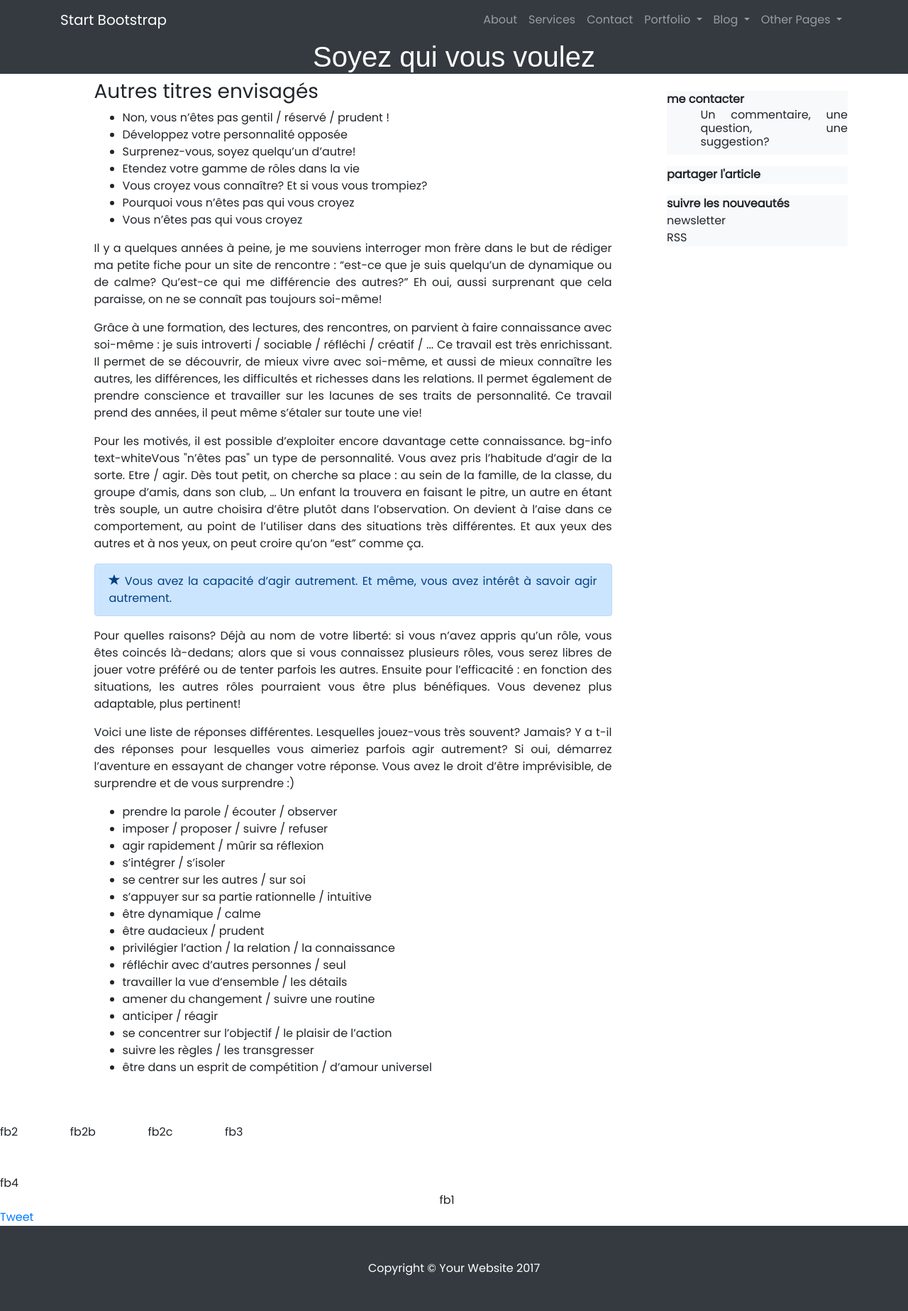
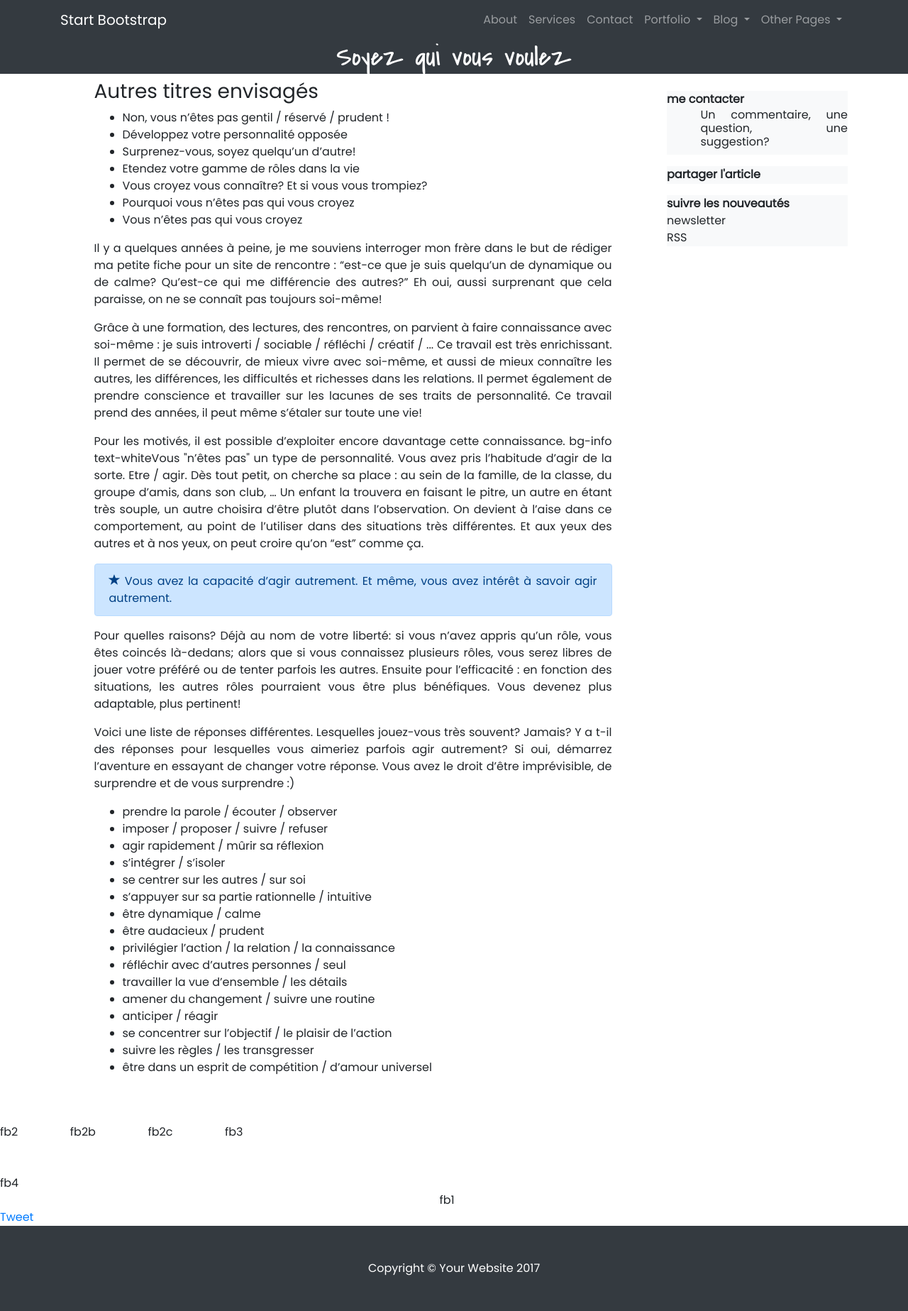
Before and after one commit to OrgaEvolutions/Nathoup.github.io, a Jekyll site: the page built from articles/personnalite.html, in a window 1280 px wide. Shown: the whole page at 71% size. Built offline with Jekyll 4.4.1, drawn with Linux system fonts in a browser that asks for light colours; some web fonts are replaced; comment, search, counter and statistics services are not loaded; grey boxes are pictures that could not be loaded.

Commit message:
Update post.html

```diff
--- a/_layouts/post.html
+++ b/_layouts/post.html
@@ -12,7 +12,7 @@
 fin_liste: "</ul>"
 fin_element_liste: "</li>"
 ---
-<header><h1 style="font-family: 'Paytone One', sans-serif;"><div class="bg-dark text-white"><center>{{ page.title }}</center></div></h1></header>
+<header><h1 style="font-family: 'Covered By Your Grace', cursive;"><div class="bg-dark text-white"><center>{{ page.title }}</center></div></h1></header>
 <!--<p class="meta">{{ page.date | date_to_string }}</p>-->
 
  <!-- Post Content -->
```
